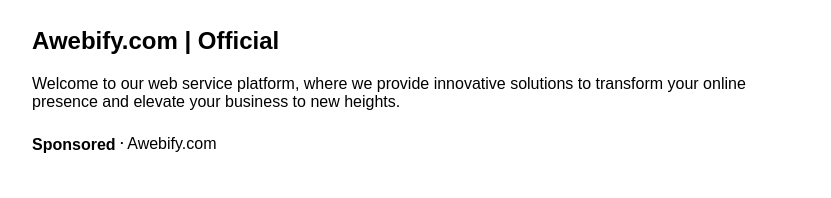
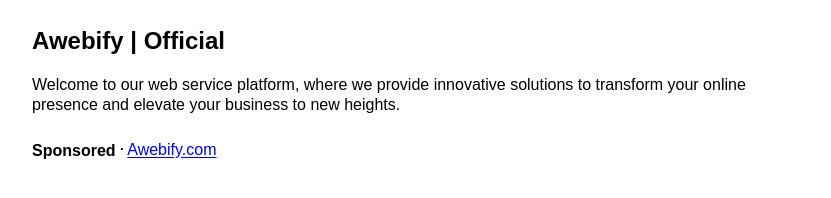
Before and after one commit to RajuAhmmed1/Practice, a plain HTML site: page index.html in a window 1280 px wide. Shown: the part 406-604 px from the top of the page, without its empty margins (224-1055 px from the left). Drawn offline with Linux system fonts and the light colour scheme.

Commit message:
added some changes

```diff
--- a/index.html
+++ b/index.html
@@ -9,7 +9,7 @@
   <body>
     <img class="bimage" src="home.JPG" alt="brand image" width="60%" />
     <div class="bcontent">
-      <h2 class="bname">Awebify.com | Official</h2>
+      <h2 class="bname">Awebify | Official</h2>
       <p>
         Welcome to our web service platform, where we provide innovative
         solutions to transform your online presence and elevate your business to
@@ -17,7 +17,7 @@
       </p>
       <p>
         <strong>Sponsored <sup>.</sup></strong>
-        Awebify.com
+        <a href="https://awebify.com/"> Awebify.com</a>
       </p>
     </div>
   </body>
--- a/syle.css
+++ b/syle.css
@@ -4,7 +4,7 @@
 }
 body {
   margin: 0 auto;
-  font-family: Arial, Helvetica, sans-serif;
+  font-family: sans-serif;
 }
 .bimage {
   margin: 0 auto;
@@ -17,4 +17,5 @@ body {
 .bcontent p {
   margin: 20px 20%;
   bottom: 30px;
+  line-height: 20px;
 }
```
